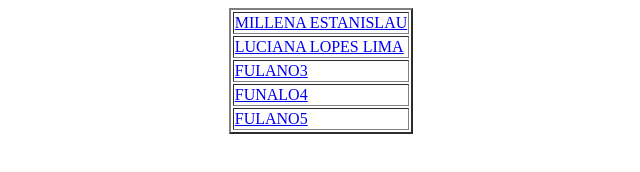
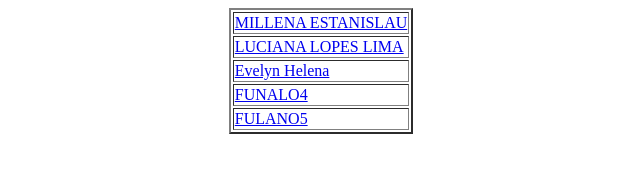
Before and after one commit to MillenaEDS/trabalho, a plain HTML site: page index.html in a window 1280 px wide. Shown: the full height of the page, 319-959 px from the left. Drawn offline with Linux system fonts and the light colour scheme.

Commit message:
acrescentei meu nome no fulano 3
acrescentei meu nome no fulano 3.

```diff
--- a/index.html
+++ b/index.html
@@ -10,7 +10,7 @@
 		<table border=2>
 			<tr><td> <a href="millena.html"> MILLENA ESTANISLAU </a></td></th>
 			<tr><td> <a href="luciana.html"> LUCIANA LOPES LIMA </a></td></tr>
-			<tr><td> <a href="index.html"> FULANO3 </a></td></tr>
+			<tr><td> <a href="evelyn.html"> Evelyn Helena </a></td></tr>
 			<tr><td> <a href="index.html"> FUNALO4 </a></td></tr>
 			<tr><td> <a href="index.html"> FULANO5 </a></td></tr>
 		</table>
```
